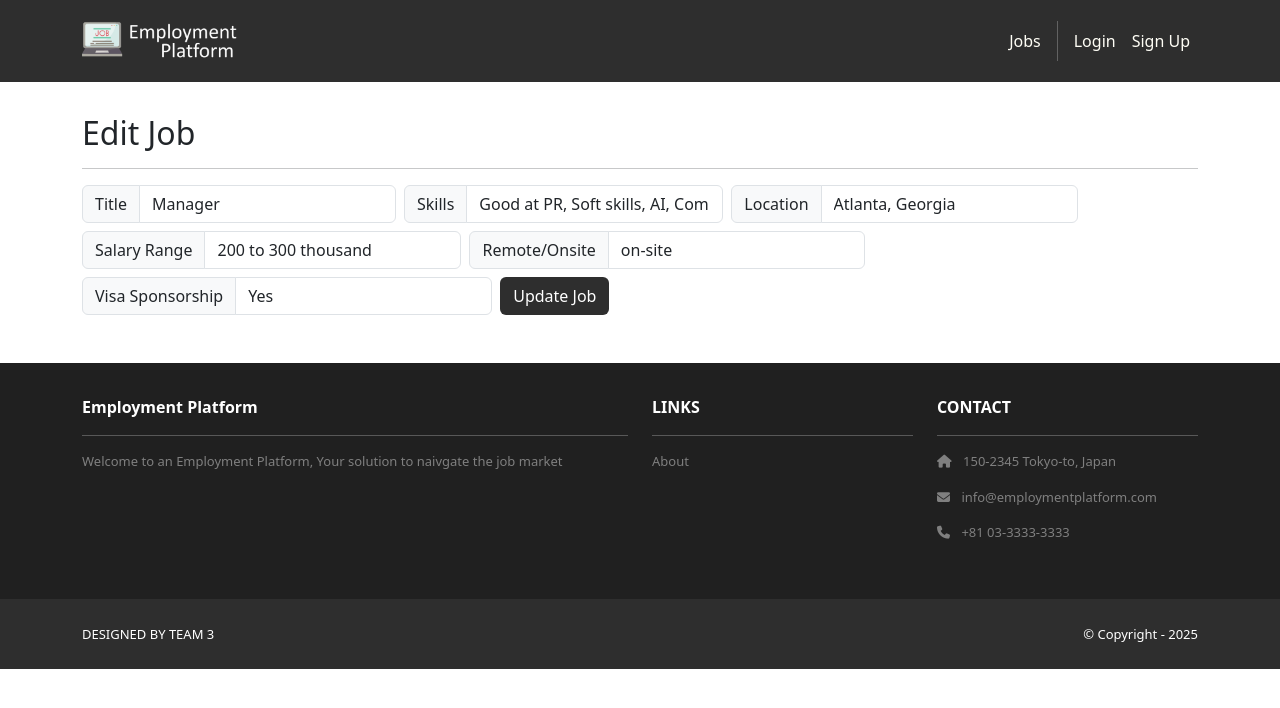
After one commit to JONGFS/CS2340---EmploymentPlatform, a Django app: page /jobs/1/edit/ in a window 1280 px wide. The commit adds this page. Shown: the top 708 px of the page. Run offline with Django 5.2, Linux system fonts and the light colour scheme; data comes from the database, SQL or seed files in the repository; both versions use the stored data as it was after the commit; some libraries are stand-ins or nearby versions.

Commit message:
user story 2 and 10 complete

```diff
--- /dev/null
+++ b/moviesstore/jobs/templates/jobs/edit_job.html
@@ -0,0 +1,70 @@
+{% extends 'base.html' %}
+{% block content %}
+<div class="p-3">
+  <div class="container">
+    <div class="row mt-3">
+      <div class="col mx-auto mb-3">
+        <h2>Edit Job</h2>
+        <hr />
+            <p class="card-text">
+            <form method="post">
+                {% csrf_token %}
+
+                <div name="EditJobForm" class="row g-2 mb-3">
+                    <div class="col-auto">
+                        <div class="input-group">
+                        <span class="input-group-text">Title</span>
+                        <input type="text" class="form-control" name="title" value="{{ template_data.editjob.title }}">
+                        </div>
+                    </div>
+
+                    <div class="col-auto">
+                        <div class="input-group">
+                        <span class="input-group-text">Skills</span>
+                        <input type="text" class="form-control" name="skills" value="{{ template_data.editjob.skills }}">
+                        </div>
+                    </div>
+
+                    <div class="col-auto">
+                        <div class="input-group">
+                        <span class="input-group-text">Location</span>
+                        <input type="text" class="form-control" name="location" value="{{ template_data.editjob.location }}">
+                        </div>
+                    </div>
+
+                    <div class="col-auto">
+                        <div class="input-group">
+                        <span class="input-group-text">Salary Range</span>
+                        <input type="text" class="form-control" name="salaryrange" value="{{ template_data.editjob.salaryRange }}">
+                        </div>
+                    </div>
+
+                    <div class="col-auto">
+                        <div class="input-group">
+                        <span class="input-group-text">Remote/Onsite</span>
+                        <input type="text" class="form-control" name="remote" value="{{ template_data.editjob.remote }}">
+                        </div>
+                    </div>
+
+                    <div class="col-auto">
+                        <div class="input-group">
+                        <span class="input-group-text">Visa Sponsorship</span>
+                        <input type="text" class="form-control" name="visa" value="{{ template_data.editjob.visaSponsorship }}">
+                        </div>
+                    </div>
+
+                    <div class="col-auto">
+                        <button class="btn bg-dark text-white" type="submit" name="updatejob" value="update">
+                        Update Job
+                        </button>
+                    </div>
+                    </div>
+
+                    </form>
+                    </p>
+
+      </div>
+    </div>
+  </div>
+</div>
+{% endblock content %}
--- a/moviesstore/jobs/urls.py
+++ b/moviesstore/jobs/urls.py
@@ -2,4 +2,5 @@ from django.urls import path
 from . import views
 urlpatterns = [
     path('', views.index, name = 'jobs.index'),
+    path('<int:id>/edit/', views.edit_job, name = 'jobs.edit_job'),
 ]
--- a/moviesstore/jobs/views.py
+++ b/moviesstore/jobs/views.py
@@ -1,4 +1,4 @@
-from django.shortcuts import render
+from django.shortcuts import render, get_object_or_404, redirect
 from .models import Job, Role
 
 '''
@@ -241,9 +241,23 @@ def index(request):
         template_data["visa"] = visa_sponsorship
 
 
+
+    if template_data['role'] == "Job Seeker":
+        template_data["jobs"] = jobs_filtered
+
+
     if template_data['role'] == "Recruiter":
-        jobs_filtered = jobs
-    template_data["jobs"] = jobs_filtered
+        if title_filter and skills_filter and location_filter and salary_range and remote_on_site and visa_sponsorship:
+            if title_filter != "" and skills_filter != "" and location_filter != "" and salary_range != "" and remote_on_site != "" and visa_sponsorship != "":
+                new_job = Job()
+                new_job.title = title_filter
+                new_job.skills = skills_filter
+                new_job.location = location_filter
+                new_job.salaryRange = salary_range
+                new_job.remote = remote_on_site
+                new_job.visaSponsorship =  visa_sponsorship
+                new_job.save()
+        template_data["jobs"]  = Job.objects.all()
 
     db_role.role = template_data["role"]
     db_role.save()
@@ -251,8 +265,29 @@ def index(request):
                   {'template_data' : template_data})
 
 
-#@login_required
-#def create_job(request):
-   # if request.method == "POST" and request.POST["newjob"]:
-   #     newjob = Job()
-   #     newjob.title = request.POST['']
+def edit_job(request, id):
+    editjob = get_object_or_404(Job, id=id)
+    template_data = {}
+    template_data['editjob'] = editjob
+
+    if request.method =="POST" :
+        updated_title = request.POST.get('title')
+        updated_skills = request.POST.get('skills')
+        updated_location = request.POST.get('location')
+        updated_salary_range = request.POST.get('salaryrange')
+        updated_remote_onsite = request.POST.get('remote')
+        updated_visa_sponsorship = request.POST.get('visa')
+
+        if updated_title != "" and updated_skills != "" and updated_location != "" and updated_salary_range != "" and updated_remote_onsite != "" and updated_visa_sponsorship != "":
+
+            updated_job  = Job.objects.get(id = id)
+            updated_job.title = updated_title
+            updated_job.skills = updated_skills
+            updated_job.location = updated_location
+            updated_job.salaryRange = updated_salary_range
+            updated_job.remote = updated_remote_onsite
+            updated_job.visaSponsorship = updated_visa_sponsorship
+            updated_job.save()
+
+            return redirect('jobs.index')
+    return render(request, 'jobs/edit_job.html',  {'template_data' : template_data})
```
Also changed, not shown: moviesstore/jobs/templates/jobs/index.html (+21 -1 lines), moviesstore/db.sqlite3.
